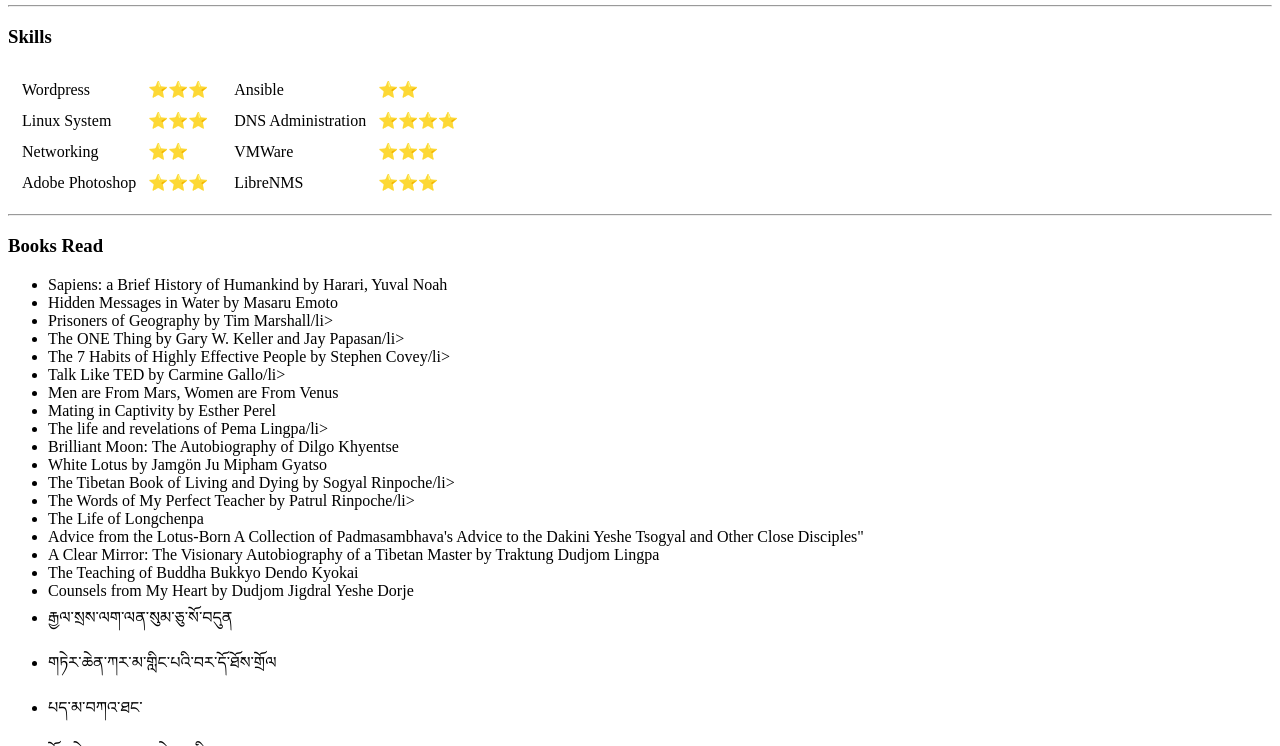
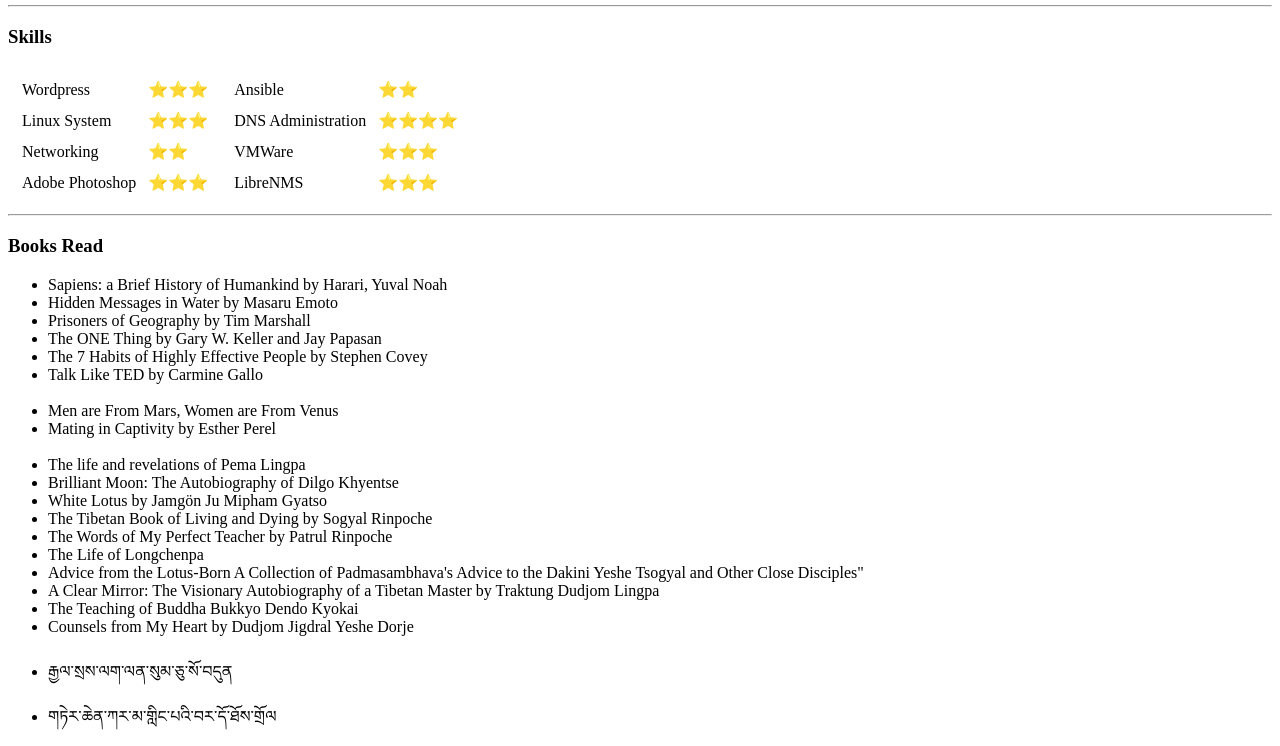
Before and after one commit to jigme-lhendup/I-m-jigme, a plain HTML site: page index.html in a window 1280 px wide. Shown: the part 479-1225 px from the top of the page. Drawn offline with Linux system fonts and the light colour scheme.

Commit message:
Update index.html

```diff
--- a/index.html
+++ b/index.html
@@ -107,24 +107,24 @@
   <ul>
     <li>Sapiens: a Brief History of Humankind by Harari, Yuval Noah</li>
     <li>Hidden Messages in Water by Masaru Emoto</li>
-    <li>Prisoners of Geography by Tim Marshall/li>
-    <li>The ONE Thing by Gary W. Keller and Jay Papasan/li>
-    <li>The 7 Habits of Highly Effective People by Stephen Covey/li>
-    <li>Talk Like TED by Carmine Gallo/li>
+    <li>Prisoners of Geography by Tim Marshall</li>
+    <li>The ONE Thing by Gary W. Keller and Jay Papasan</li>
+    <li>The 7 Habits of Highly Effective People by Stephen Covey</li>
+    <li>Talk Like TED by Carmine Gallo</li><br>
 
     <li>Men are From Mars, Women are From Venus</li>
-    <li>Mating in Captivity by Esther Perel</li>
+    <li>Mating in Captivity by Esther Perel</li><br>
 
-    <li>The life and revelations of Pema Lingpa/li>
+    <li>The life and revelations of Pema Lingpa</li>
     <li>Brilliant Moon: The Autobiography of Dilgo Khyentse</li>
     <li>White Lotus by Jamgön Ju Mipham Gyatso</li>
-    <li>The Tibetan Book of Living and Dying by Sogyal Rinpoche/li>
-    <li>The Words of My Perfect Teacher by Patrul Rinpoche/li>
+    <li>The Tibetan Book of Living and Dying by Sogyal Rinpoche</li>
+    <li>The Words of My Perfect Teacher by Patrul Rinpoche</li>
     <li>The Life of Longchenpa</li>
     <li>Advice from the Lotus-Born A Collection of Padmasambhava's Advice to the Dakini Yeshe Tsogyal and Other Close Disciples"</li>
     <li>A Clear Mirror: The Visionary Autobiography of a Tibetan Master by Traktung Dudjom Lingpa</li>
     <li>The Teaching of Buddha Bukkyo Dendo Kyokai</li>
-    <li>Counsels from My Heart by Dudjom Jigdral Yeshe Dorje</li>
+    <li>Counsels from My Heart by Dudjom Jigdral Yeshe Dorje</li><br>
 
     <li>རྒྱལ་སྲས་ལག་ལན་སུམ་ཅུ་སོ་བདུན</li>
     <li>གཏེར་ཆེན་ཀར་མ་གླིང་པའི་བར་དོ་ཐོས་གྲོལ</li>
```
